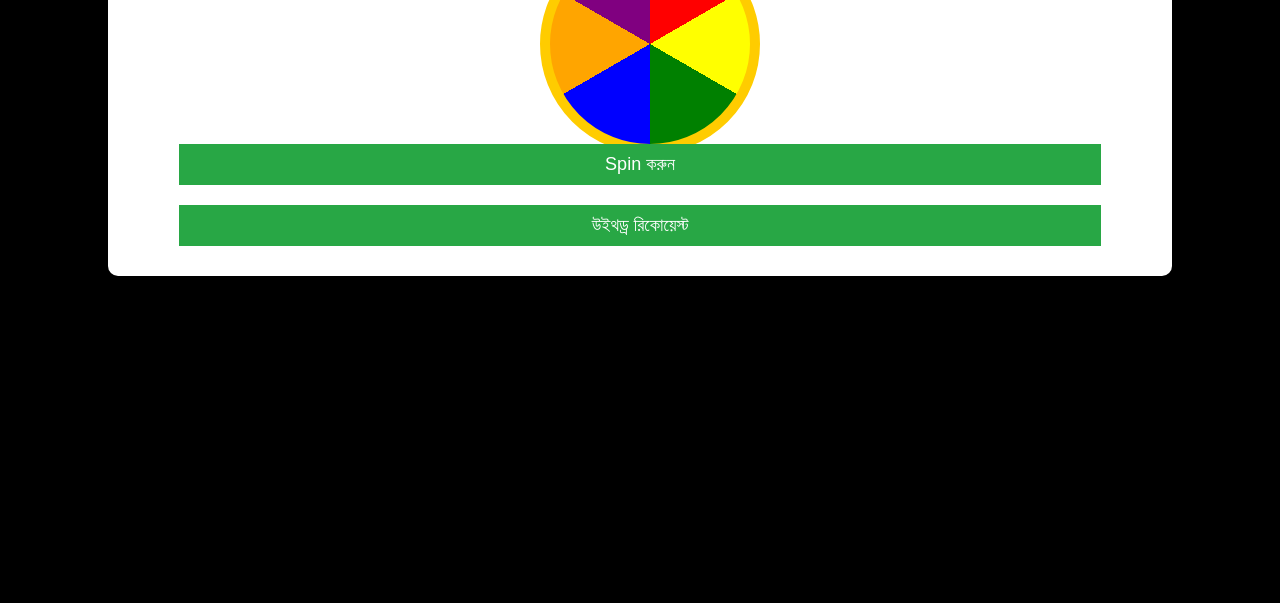
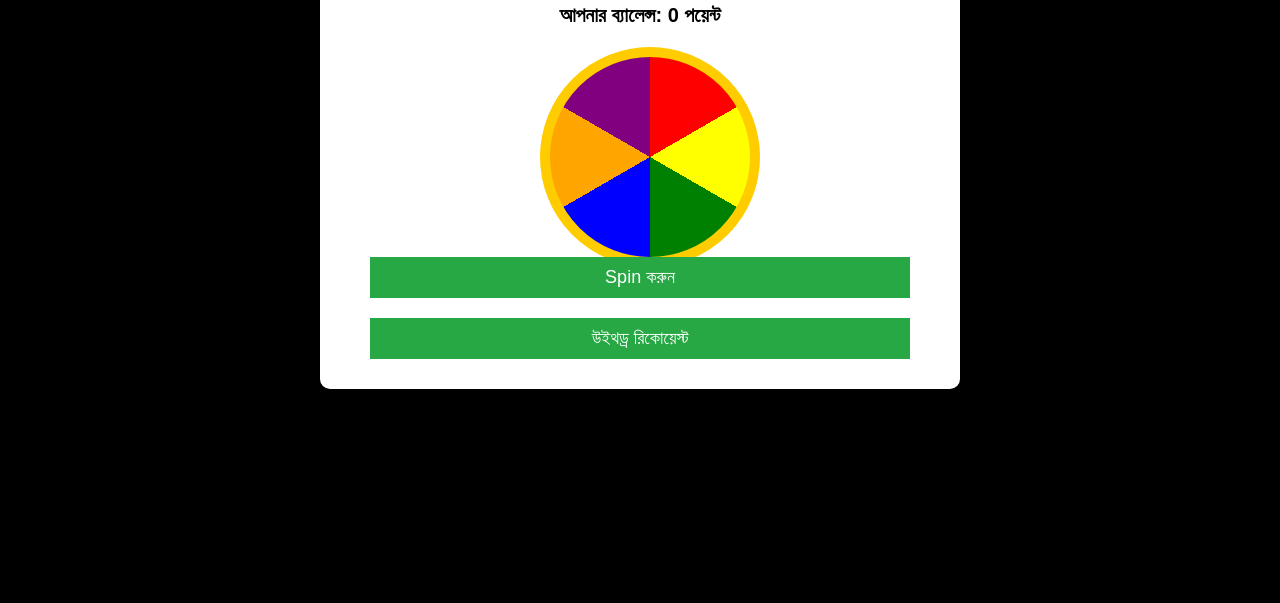
Before and after one commit to TECHNICAL-TOM/B, a plain HTML site: page index.html in a window 1280 px wide. Shown: the part 247-850 px from the top of the page. After the commit the page ends 800 px from the top, so only its background shows below. Drawn offline with Linux system fonts and the light colour scheme.

Commit message:
Update index.html

```diff
--- a/index.html
+++ b/index.html
@@ -14,16 +14,18 @@
             margin: 0;
             padding: 0;
             height: 100vh;
+            display: flex;
+            justify-content: center;
+            align-items: center;
         }
         .container {
-            margin-top: 50px;
             background-color: #fff; /* সাদা কনটেন্ট */
             color: black;
             padding: 20px;
             border-radius: 10px;
             width: 80%;
-            margin-left: auto;
-            margin-right: auto;
+            max-width: 600px; /* কনটেন্টের সর্বোচ্চ প্রস্থ */
+            margin: auto;
         }
         .wallet {
             font-size: 20px;
```
